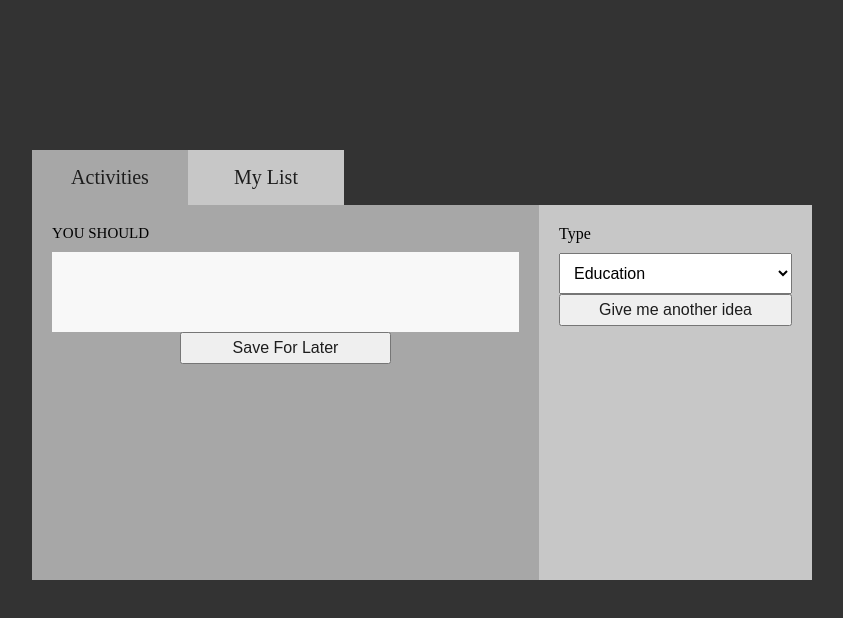
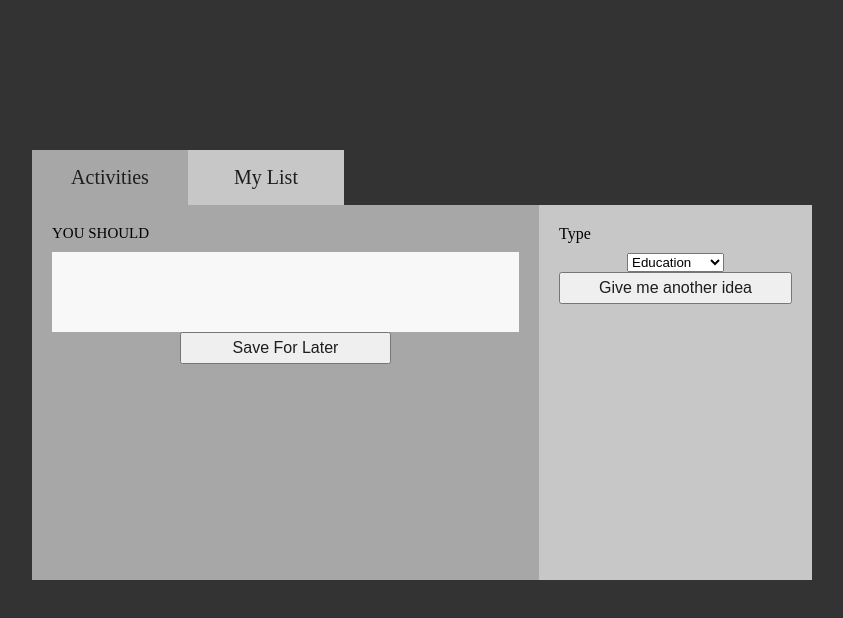
Before and after one commit to maddyrandle/What-To-Do, a React (Create React App) app: page / in a window 1280 px wide. Shown: the top 618 px of the page, without its empty margins (218-1061 px from the left). Built offline with nearby package versions, Linux system fonts and the light colour scheme; no server answers.

Commit message:
Update className to dynamically include participant's and type's element value

```diff
--- a/src/components/Form/Form.scss
+++ b/src/components/Form/Form.scss
@@ -7,13 +7,13 @@
   padding: 2rem;
 }
 
-.type-label {
+label {
   font-size: 16px;
   padding: 1rem 0;
   width: 100%;
 }
 
-.type {
+.input {
   padding: 1rem;
   font-size: 16px;
   width: 100%;
```
